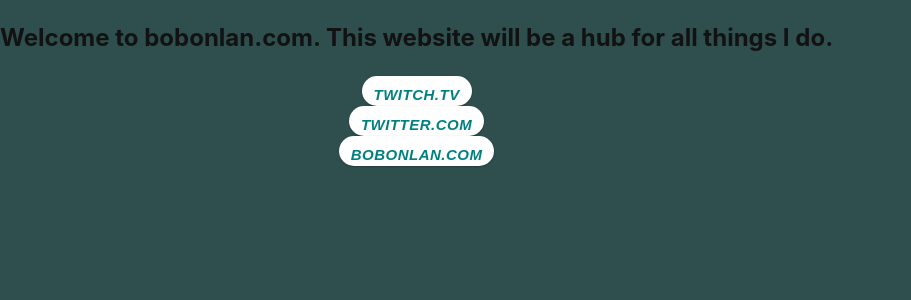
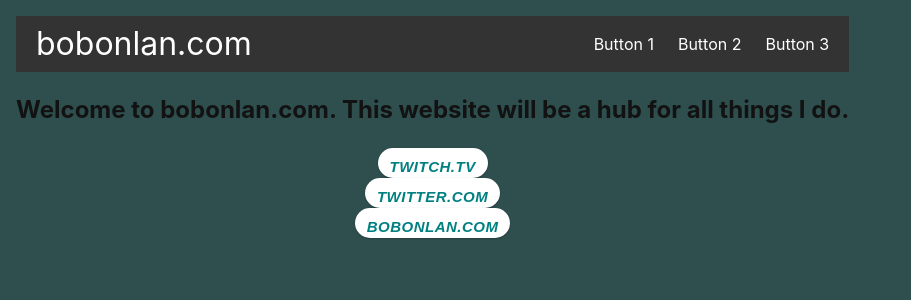
Before and after one commit to bobonlan/bobonlan.github.io, a React (Vite) app: page / in a window 1280 px wide. Shown: the top 300 px of the page, without its empty margins (0-911 px from the left). Built offline with nearby package versions, Linux system fonts and the light colour scheme.

Commit message:
basic header update

```diff
--- a/src/App.css
+++ b/src/App.css
@@ -54,3 +54,54 @@
   color: teal;
   cursor: pointer;
 }
+
+* {
+  box-sizing: border-box;
+}
+body {
+  margin: 0;
+}
+
+.container {
+  margin: 1rem;
+  text-align: center;
+}
+
+.nav {
+  background-color: #333;
+  color: white;
+  display: flex;
+  justify-content: space-between;
+  align-items: stretch;
+  gap: 2rem;
+  padding: 0 1rem;
+}
+
+.site-title {
+  font-size: 2rem;
+}
+
+.nav ul {
+  padding: 0;
+  margin: 0;
+  list-style: none;
+  display: flex;
+  gap: 1rem;
+}
+
+.nav a {
+  color: inherit;
+  text-decoration: none;
+  height: 100%;
+  display: flex;
+  align-items: center;
+  padding: 0.25rem;
+}
+
+.nav li:hover {
+  background-color: #777;
+}
+
+.nav li.active {
+  background-color: #555;
+}
--- a/src/App.jsx
+++ b/src/App.jsx
@@ -5,12 +5,27 @@
 import * as React from "react";
 import { ChakraProvider } from "@chakra-ui/react";
 import { Flex, Spacer } from "@chakra-ui/react";
+import Navbar from "./Navbar";
+import { optimizedAppearDataAttribute } from "framer-motion";
+import Button1 from "./routes/button1";
+import Button2 from "./routes/button2";
+import Button3 from "./routes/button3";
+import { Route, Routes } from "react-router-dom";
+import Balls from "./routes/balls";
 
-function App() {
+export function App() {
   return (
-    <ChakraProvider>
-      <h1>bobonlan.com</h1>
-    </ChakraProvider>
+    <>
+      <div className="container">
+        <Navbar />
+        <Routes>
+          <Route path="/" element={<Balls />} />
+          <Route path="/button1" element={<Button1 />} />
+          <Route path="/button2" element={<Button2 />} />
+          <Route path="/button3" element={<Button3 />} />
+        </Routes>
+      </div>
+    </>
   );
 }
 
--- /dev/null
+++ b/src/Navbar.jsx
@@ -0,0 +1,29 @@
+import { Link, useMatch, useResolvedPath } from "react-router-dom";
+
+export default function Navbar() {
+  return (
+    <nav className="nav">
+      <Link to="/" className="site-title">
+        bobonlan.com
+      </Link>
+      <ul>
+        <CustomLink to="/button1">Button 1</CustomLink>
+        <CustomLink to="/button2">Button 2</CustomLink>
+        <CustomLink to="/button3">Button 3</CustomLink>
+      </ul>
+    </nav>
+  );
+}
+
+function CustomLink({ to, children, ...props }) {
+  const resolvedPath = useResolvedPath(to);
+  const isActive = useMatch({ path: resolvedPath.pathname, end: true });
+
+  return (
+    <li className={isActive ? "active" : ""}>
+      <Link to={to} {...props}>
+        {children}
+      </Link>
+    </li>
+  );
+}
--- a/src/main.jsx
+++ b/src/main.jsx
@@ -1,6 +1,10 @@
 import React from "react";
 import ReactDOM from "react-dom/client";
-import { createBrowserRouter, RouterProvider } from "react-router-dom";
+import {
+  createBrowserRouter,
+  RouterProvider,
+  BrowserRouter,
+} from "react-router-dom";
 import App from "./App.jsx";
 import { Welcome } from "./App.jsx";
 import { BasicButton } from "./App.jsx";
@@ -18,7 +22,6 @@
 import { action as destroyAction } from "./routes/destroy.jsx";
 import Index from "./routes/index.jsx";
 import Balls from "./routes/balls.jsx";
-import { Flex, Spacer } from "@chakra-ui/react";
 
 const router = createBrowserRouter([
   {
@@ -64,9 +67,20 @@
   },
 ]);
 
-ReactDOM.createRoot(document.getElementById("root")).render(
+{
+  /*ReactDOM.createRoot(document.getElementById("root")).render(
   <React.StrictMode>
-    {/*<RouterProvider router={router} />*/}
+    {<RouterProvider router={router} />}
     {<RouterProvider router={router1} />}
   </React.StrictMode>
+);*/
+}
+
+const root = ReactDOM.createRoot(document.getElementById("root"));
+root.render(
+  <React.StrictMode>
+    <BrowserRouter>
+      <App />
+    </BrowserRouter>
+  </React.StrictMode>
 );
--- a/src/routes/balls.jsx
+++ b/src/routes/balls.jsx
@@ -1,6 +1,7 @@
 import { Welcome } from "./../App.jsx";
 import { BasicButton } from "./../App.jsx";
 import "./../index.css";
+import Navbar from "../Navbar.jsx";
 export default function Balls() {
   return (
     <>
--- /dev/null
+++ b/src/routes/button1.jsx
@@ -0,0 +1,7 @@
+export default function Button1() {
+  return (
+    <>
+      <h1>Page for Button1</h1>
+    </>
+  );
+}
--- /dev/null
+++ b/src/routes/button2.jsx
@@ -0,0 +1,3 @@
+export default function Button2() {
+  return <h1>Page for Button2</h1>;
+}
--- /dev/null
+++ b/src/routes/button3.jsx
@@ -0,0 +1,3 @@
+export default function Button3() {
+  return <h1>Page for Button3</h1>;
+}
```
